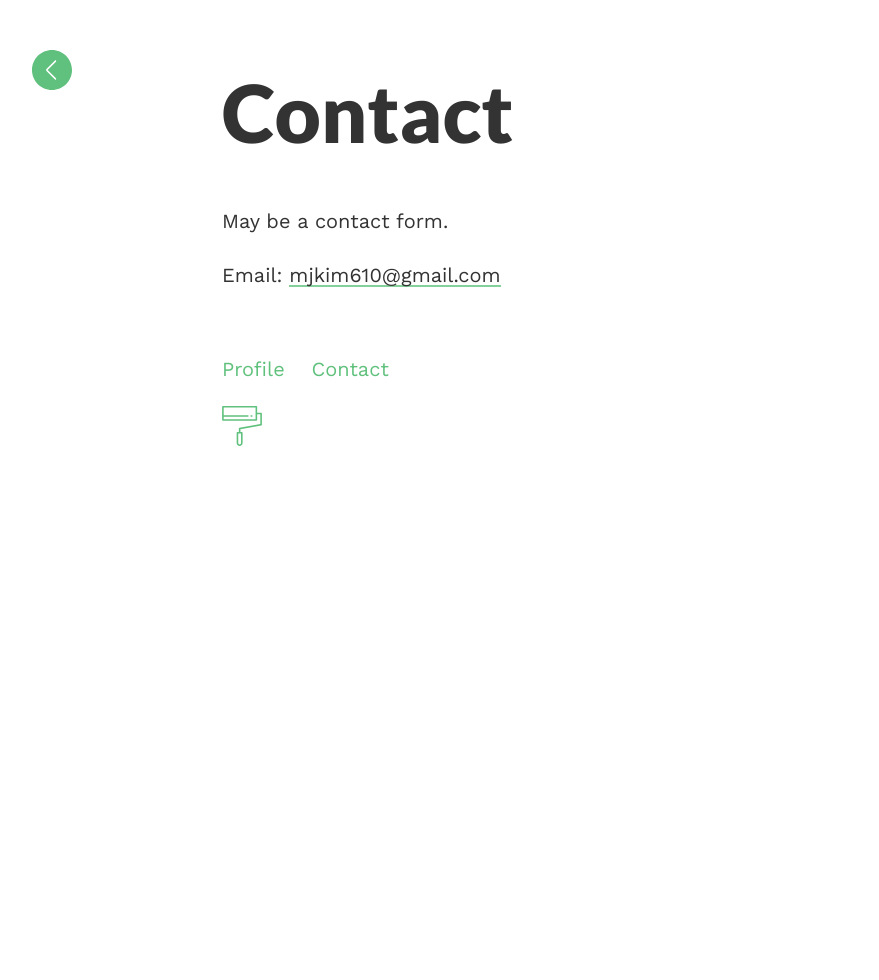
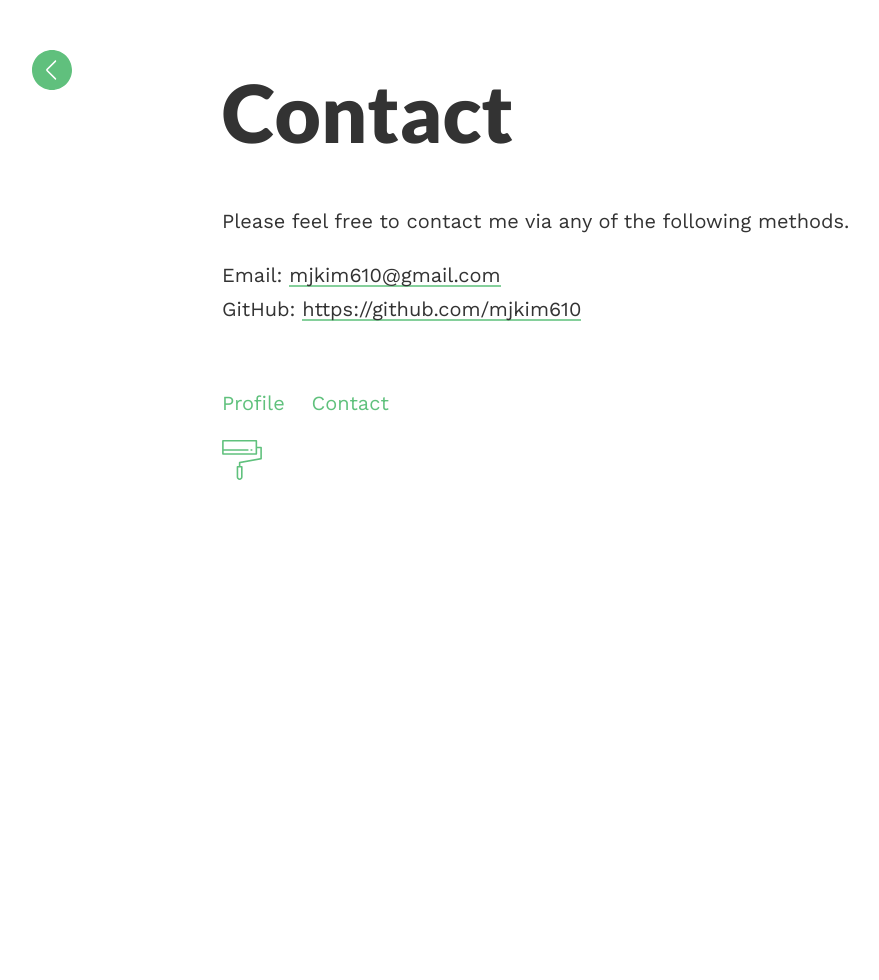
Before and after one commit to mjkim610/mjkim610.github.io, a Jekyll site: the page built from contact.md, in a window 1280 px wide. Shown: the whole page, without its empty margins (18-897 px from the left). Built offline with Jekyll 4.4.1, drawn with Linux system fonts in a browser that asks for light colours.

Commit message:
Edit profile and contact page

```diff
--- a/contact.md
+++ b/contact.md
@@ -4,6 +4,8 @@ layout: post
 permalink: /contact/
 ---
 
-May be a contact form.
+Please feel free to contact me via any of the following methods.
 
 Email: <a href="mailto:{{site.email}}">{{site.email}}</a>
+<br>
+GitHub: <a href="https://github.com/mjkim610" target="_blank">https://github.com/mjkim610</a>
```
Also changed, not shown: profile.md (+1 -1 lines).
